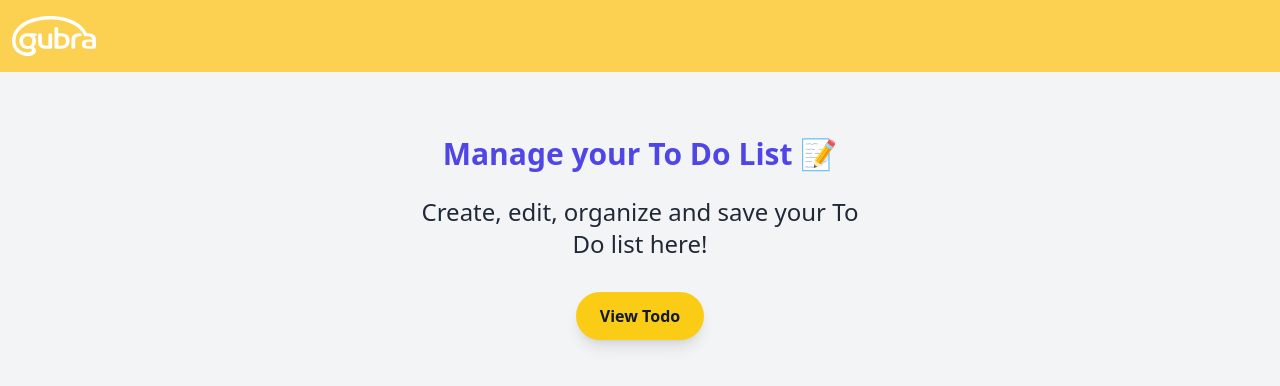
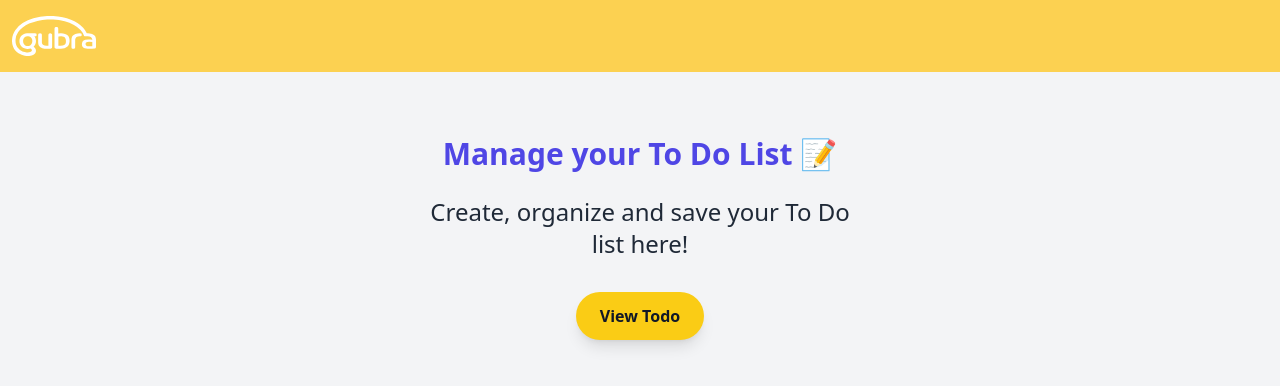
Before and after one commit to nicoquiroga90/gubra-todo-app, a React (Create React App) app: page / in a window 1280 px wide. Shown: the top 386 px of the page. Built offline with nearby package versions, Linux system fonts and the light colour scheme; the HTML template or start-up script is replaced by a standard one.

Commit message:
Better texts and emojis

```diff
--- a/src/components/Todo.jsx
+++ b/src/components/Todo.jsx
@@ -20,7 +20,7 @@ export default function Todo({ text, date, done, onUpdate }) {
                     onClick={handleClick}
                     className={buttonClasses}
                 >
-                    {done ? 'Completed ✅' : 'Pending ⚠️'}
+                    {done ? 'Completed 🎉' : 'Pending ❗'}
                 </button>
             </div>
         </div>
--- a/src/pages/Home.jsx
+++ b/src/pages/Home.jsx
@@ -8,7 +8,7 @@ export default function Home () {
             </h1>
              <p className="text-lg text-gray-800 max-w-md text-center mb-8
                 sm:text-base md:text-lg  xl:text-2xl">
-                Create, edit, organize and save your To Do list here!
+                Create, organize and save your To Do list here!
             </p>
             <Link to="/todo" className="bg-yellow-400 text-gray-900 px-6 py-3 rounded-full font-semibold shadow-lg hover:bg-yellow-500 transition">
                 View Todo
```
